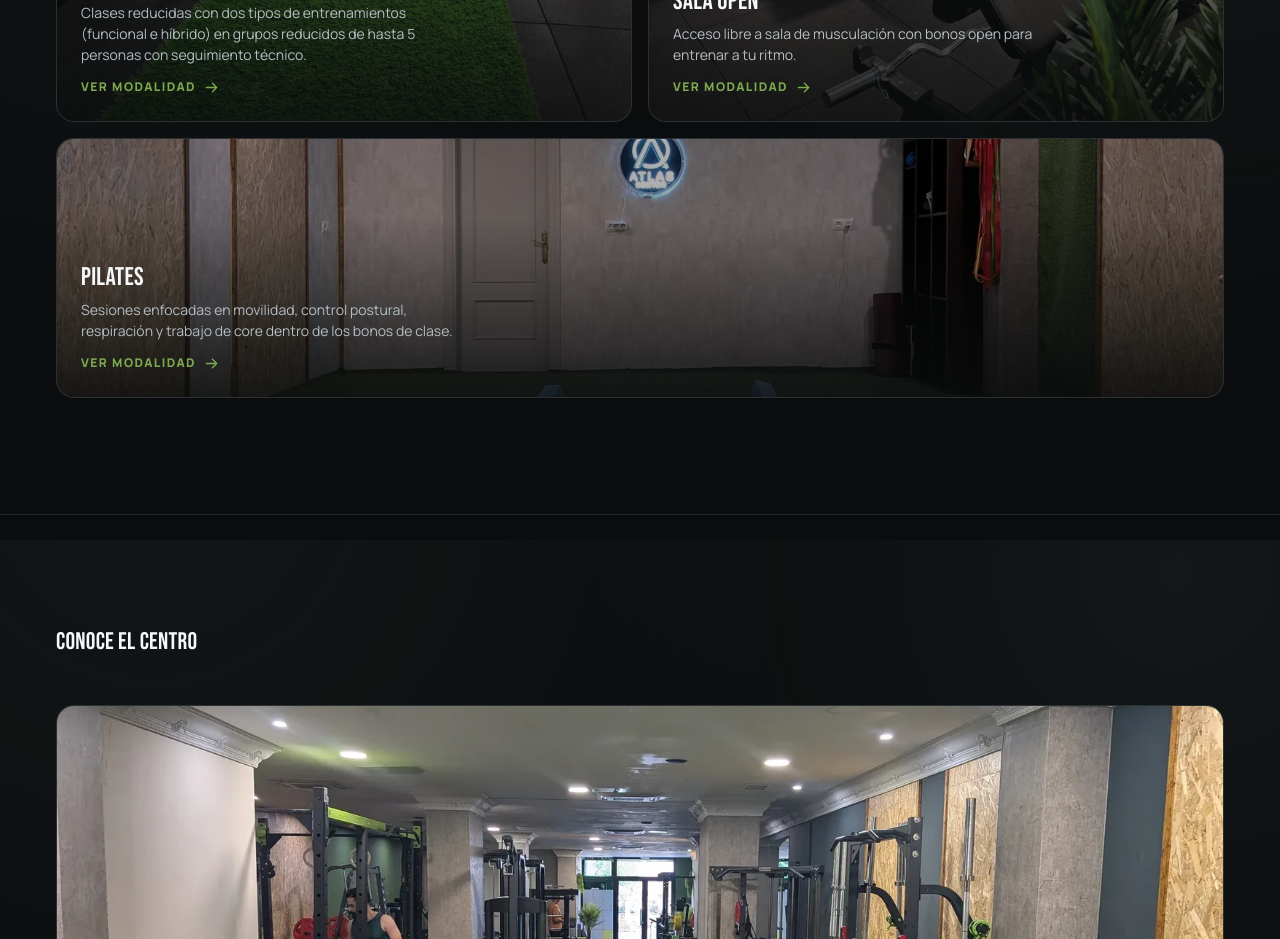
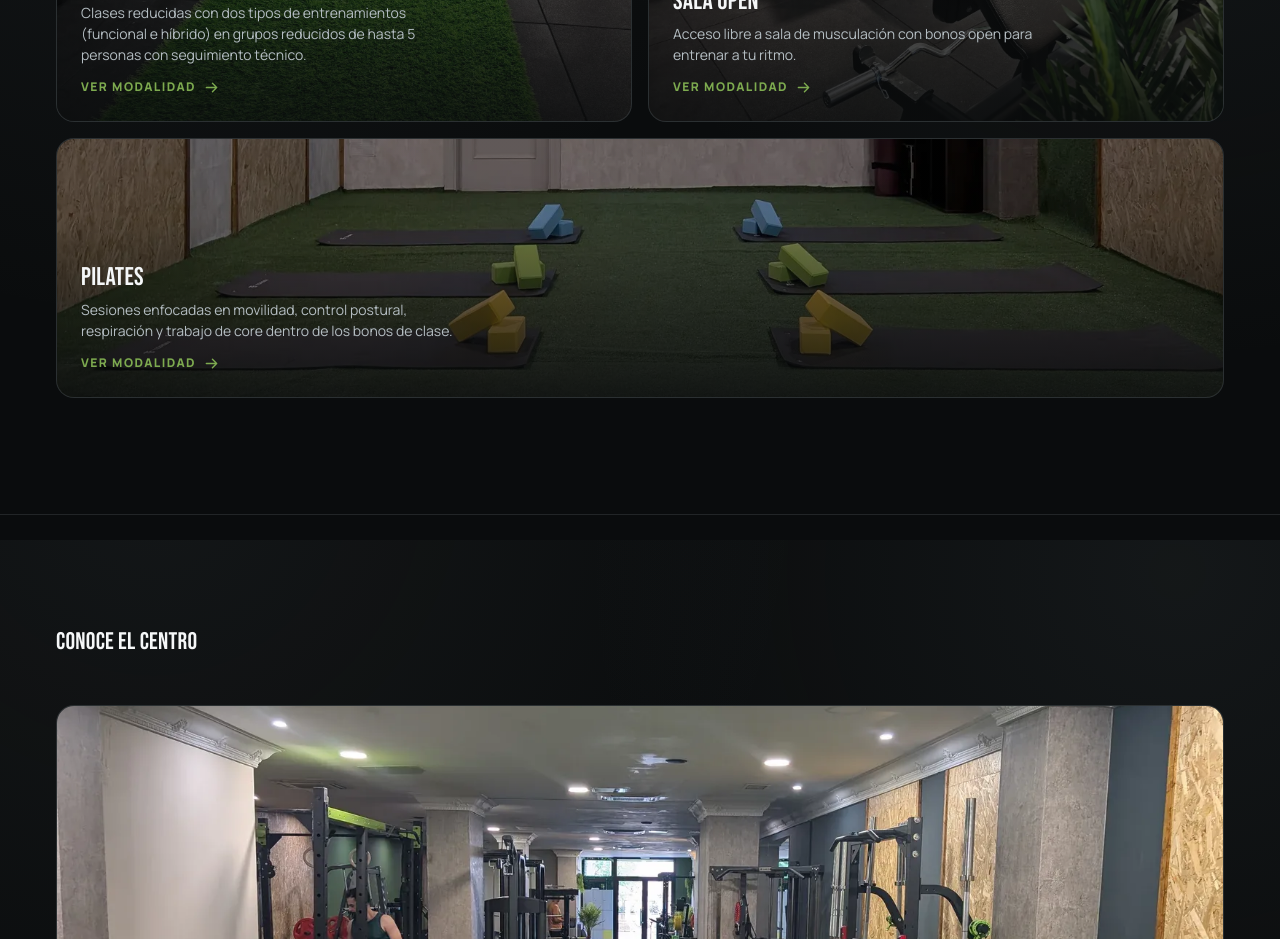
Before and after one commit to JavierrMadrid/atlas-center-cr, a React (Vite) app: page / in a window 1280 px wide. Shown: the part 1860-2799 px from the top of the page. Built offline with nearby package versions, Linux system fonts and the light colour scheme; no server answers.

Commit message:
ajustar imagene pilates

```diff
--- a/src/components/page-blocks/TrainingSection.jsx
+++ b/src/components/page-blocks/TrainingSection.jsx
@@ -38,6 +38,7 @@ function TrainingSection({ programs }) {
                       decoding="async"
                       width="1600"
                       height="1067"
+                      style={program.imagePosition ? { objectPosition: program.imagePosition } : undefined}
                     />
                   )}
                   <div className="modalities__card-body">
--- a/src/config/localAdminPanel.json
+++ b/src/config/localAdminPanel.json
@@ -53,7 +53,8 @@
       "description": "Sesiones enfocadas en movilidad, control postural, respiración y trabajo de core dentro de los bonos de clase.",
       "href": "/pilates",
       "imageSrc": "/imagenes/entrenamiento/yogaypilates.webp",
-      "imageAlt": "Clase de pilates"
+      "imageAlt": "Clase de pilates",
+      "imagePosition": "center 64%"
     }
   ],
   "carouselImages": [
```
